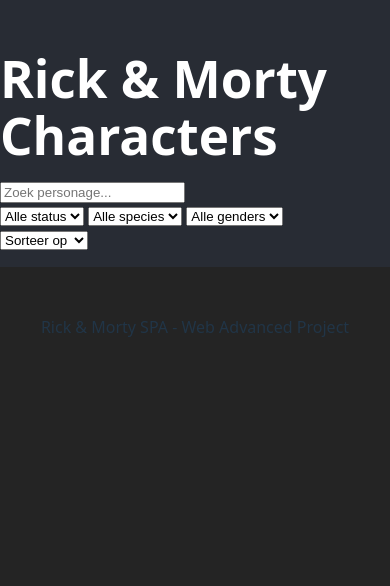
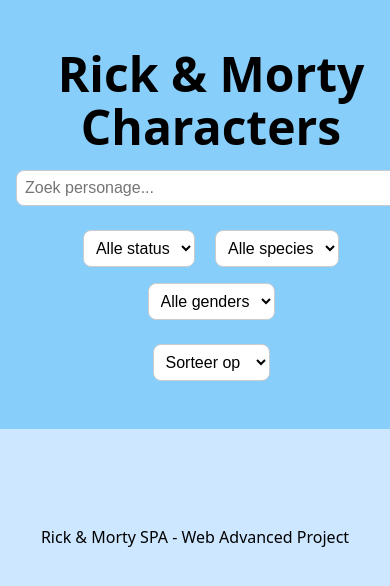
Before and after one commit to nasser2saba/Web-Advanced, a website built with Vite: page rick-morty-spa/index.html in a window 390 px wide. Shown: the top 586 px of the page. Built offline with nearby package versions, Linux system fonts and the light colour scheme; no server answers.

Commit message:
Make everything blue and pink and pretty

```diff
--- a/rick-morty-spa/index.html
+++ b/rick-morty-spa/index.html
@@ -9,6 +9,8 @@
 <body>
   <header>
     <h1>Rick & Morty Characters</h1>
+
+    <div id="controls">
 
       <!-- Zoekfunctie -->
       <input type="text" id="searchInput" placeholder="Zoek personage...">
@@ -47,7 +49,7 @@
           <option value="episodesDesc">Episodes ↓</option>
         </select>
       </div>
-
+    </div>
   </header>
 
   <main>
--- a/rick-morty-spa/src/css/style.css
+++ b/rick-morty-spa/src/css/style.css
@@ -6,89 +6,67 @@
   line-height: 1.5;
   font-weight: 400;
 
-  color-scheme: light dark;
-  color: rgba(255, 255, 255, 0.87);
-  background-color: #242424;
-
-  font-synthesis: none;
-  text-rendering: optimizeLegibility;
-  -webkit-font-smoothing: antialiased;
-  -moz-osx-font-smoothing: grayscale;
+  --bg-color: #cce7ff;      /* light blue background */
+  --card-color: #ffd6e0;    /* light pink cards */
+  --text-color: #000000;    /* black text */
+  --button-bg: #ffffff;      /* white buttons */
+  --button-text: #000000;
 }
 
-/* Links */
-a {
-  font-weight: 500;
-  color: #646cff;
-  text-decoration: inherit;
-}
-a:hover {
-  color: #535bf2;
+body {
+  margin: 0;
+  display: block; /* niet flex! */
+  min-width: 320px;
+  min-height: 100vh;
+  background-color: #cce7ff; /* light blue */
+  color: #000000; /* black text */
 }
 
-/* =====================
-   Body & Layout
-===================== */
-body {
-  margin: 0;
-  display: flex;
-  flex-direction: column;
-  align-items: center;
-  min-width: 320px;
-  min-height: 100vh;
-  background-color: var(--bg-color, #242424);
-}
-
-/* Container */
-#app {
-  max-width: 1280px;
+header {
   width: 100%;
-  margin: 0 auto;
-  padding: 2rem;
+  padding: 1rem;
+  background-color: #87cefa; /* skyblue */
   text-align: center;
 }
 
-/* Header */
-header {
-  padding: 1rem;
-  background-color: #282c34;
-  color: white;
-  width: 100%;
-}
-
 h1 {
-  font-size: 3.2em;
+  font-size: 3em;
   line-height: 1.1;
   margin-bottom: 1rem;
 }
 
 /* =====================
-   Character Grid & Cards
+   Grid & Cards
 ===================== */
+
 #characterGrid {
   display: grid;
-  grid-template-columns: repeat(auto-fit, minmax(200px, 1fr));
+  grid-template-columns: repeat(auto-fill, minmax(220px, 1fr));
   gap: 1rem;
   padding: 1rem;
-  width: 100%;
+  width: 90%;
+  margin: 0 auto; /* center grid container */
+  justify-items: center;
 }
 
 .characterCard {
-  border: 1px solid #ccc;
-  border-radius: 8px;
-  overflow: hidden;
+  width: 220px; /* vaste breedte */
+  background-color: #ffd6e0; /* pink */
+  border-radius: 12px;
   text-align: center;
-  background-color: #f0f0f0;
-  padding: 0.5rem;
-  display: flex;
-  flex-direction: column;
-  justify-content: space-between;
+  padding: 1rem;
+  color: black;
+}
+
+.characterCard:hover {
+  transform: translateY(-5px);
+  box-shadow: 0 6px 12px rgba(0,0,0,0.3);
 }
 
 .characterCard img {
   width: 100%;
-  border-bottom: 1px solid #ccc;
-  border-radius: 8px 8px 0 0;
+  border-radius: 12px 12px 0 0;
+  margin-bottom: 0.5rem;
 }
 
 /* Favorite button */
@@ -97,7 +75,7 @@
   font-size: 1.5rem;
   border: none;
   background: none;
-  margin: 0.5rem 0;
+  margin-top: 0.5rem;
   transition: transform 0.2s;
 }
 .favoriteBtn:hover {
@@ -105,66 +83,65 @@
 }
 
 /* =====================
-   Buttons & General
+   Buttons / Inputs
 ===================== */
-button {
+button, select, input[type="text"] {
   border-radius: 8px;
-  border: 1px solid transparent;
-  padding: 0.6em 1.2em;
-  font-size: 1em;
-  font-weight: 500;
-  font-family: inherit;
-  background-color: #1a1a1a;
+  border: 1px solid #ccc;
+  padding: 0.5rem 1rem;
+  font-size: 1rem;
+  background-color: var(--button-bg);
+  color: var(--button-text);
   cursor: pointer;
-  transition: border-color 0.25s;
 }
-button:hover {
-  border-color: #646cff;
+
+input[type="text"] {
+  margin-bottom: 1rem;
+  width: 200px;
 }
-button:focus,
-button:focus-visible {
-  outline: 4px auto -webkit-focus-ring-color;
+
+select {
+  margin: 0 0.5rem 1rem 0.5rem;
 }
 
 /* =====================
-   Logos / Demo
+   Footer
 ===================== */
-.logo {
-  height: 6em;
-  padding: 1.5em;
-  will-change: filter;
-  transition: filter 300ms;
-}
-.logo:hover {
-  filter: drop-shadow(0 0 2em #646cffaa);
-}
-.logo.vanilla:hover {
-  filter: drop-shadow(0 0 2em #f7df1eaa);
+footer {
+  margin-top: 2rem;
+  padding: 1rem;
+  text-align: center;
+  color: var(--text-color);
 }
 
 /* =====================
-   Misc / Cards
+   Responsive
 ===================== */
-.card {
-  padding: 2em;
+@media (max-width: 600px) {
+  #characterGrid {
+    grid-template-columns: repeat(auto-fill, minmax(160px, 1fr));
+  }
+  .characterCard {
+    width: 160px;
+  }
+  input[type="text"] {
+    width: 100%;
+  }
 }
 
-.read-the-docs {
-  color: #888;
+#controls {
+  display: flex;
+  flex-wrap: wrap;       /* past op kleinere schermen */
+  justify-content: center;
+  align-items: center;
+  gap: 0.5rem;
+  margin-bottom: 1rem;
 }
 
-/* =====================
-   Dark / Light Mode
-===================== */
-@media (prefers-color-scheme: light) {
-  :root {
-    color: #213547;
-    background-color: #ffffff;
-  }
-  a:hover {
-    color: #747bff;
-  }
-  button {
-    background-color: #f9f9f9;
-  }
+#controls input,
+#controls select {
+  padding: 0.5rem;
+  border-radius: 8px;
+  border: 1px solid #ccc;
+  font-size: 1rem;
 }
--- a/rick-morty-spa/src/js/api.js
+++ b/rick-morty-spa/src/js/api.js
@@ -6,9 +6,12 @@
     const response = await fetch(`${BASE_URL}?page=${page}`);
     if (!response.ok) throw new Error('API fout');
     const data = await response.json();
-    return data.results; // array van characters
+    return {
+      characters: data.results,
+      totalPages: data.info.pages
+    };
   } catch (error) {
     console.error('Fout bij ophalen characters:', error);
-    return [];
+    return { characters: [], totalPages: 0 };
   }
 }
```
Lines whose indentation alone changed are shown as unchanged.
